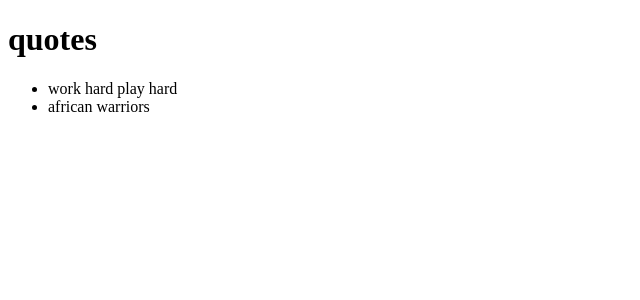
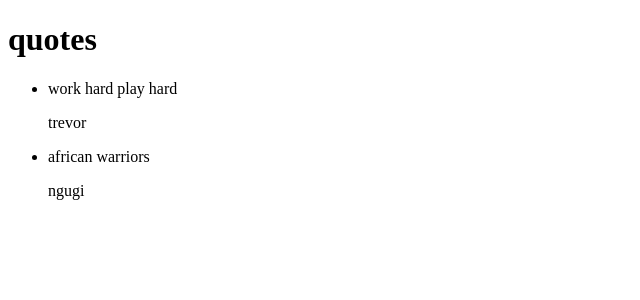
Before and after one commit to trevor-ngugi/quotes-website-2, an Angular app: page / in a window 1280 px wide. Shown: the top 300 px of the page, without its empty margins (0-640 px from the left). Built offline with nearby package versions, Linux system fonts and the light colour scheme.

Commit message:
added quote detail component wit innput propertt binding

```diff
--- a/src/app/app.module.ts
+++ b/src/app/app.module.ts
@@ -4,11 +4,13 @@
 import { AppRoutingModule } from './app-routing.module';
 import { AppComponent } from './app.component';
 import { QuoteComponent } from './quote/quote.component';
+import { QuoteDetailComponent } from './quote-detail/quote-detail.component';
 
 @NgModule({
   declarations: [
     AppComponent,
-    QuoteComponent
+    QuoteComponent,
+    QuoteDetailComponent
   ],
   imports: [
     BrowserModule,
--- /dev/null
+++ b/src/app/quote-detail/quote-detail.component.html
@@ -0,0 +1 @@
+<p>{{quote.details}} </p>
--- /dev/null
+++ b/src/app/quote-detail/quote-detail.component.ts
@@ -0,0 +1,18 @@
+import { Component, OnInit,Input } from '@angular/core';
+import{Quote} from '../quote'
+
+@Component({
+  selector: 'app-quote-detail',
+  templateUrl: './quote-detail.component.html',
+  styleUrls: ['./quote-detail.component.css']
+})
+export class QuoteDetailComponent implements OnInit {
+  @Input() quote:Quote;
+
+
+  constructor() { }
+
+  ngOnInit() {
+  }
+
+}
--- a/src/app/quote/quote.component.html
+++ b/src/app/quote/quote.component.html
@@ -3,6 +3,7 @@
     <ul>
       <li *ngFor='let quote of quotes'>
         {{quote.define}}
+        <app-quote-detail [quote]='quote'></app-quote-detail>
       </li>
   </ul>
   </div>
```
Also changed, not shown: src/app/quote-detail/quote-detail.component.css (added), 1 other file (tests, documents, lock files or other folders).
